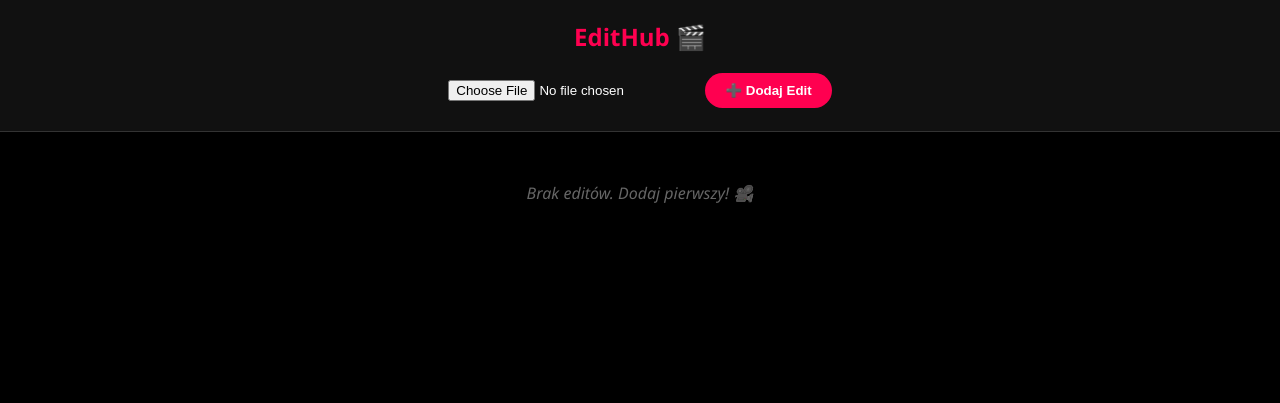
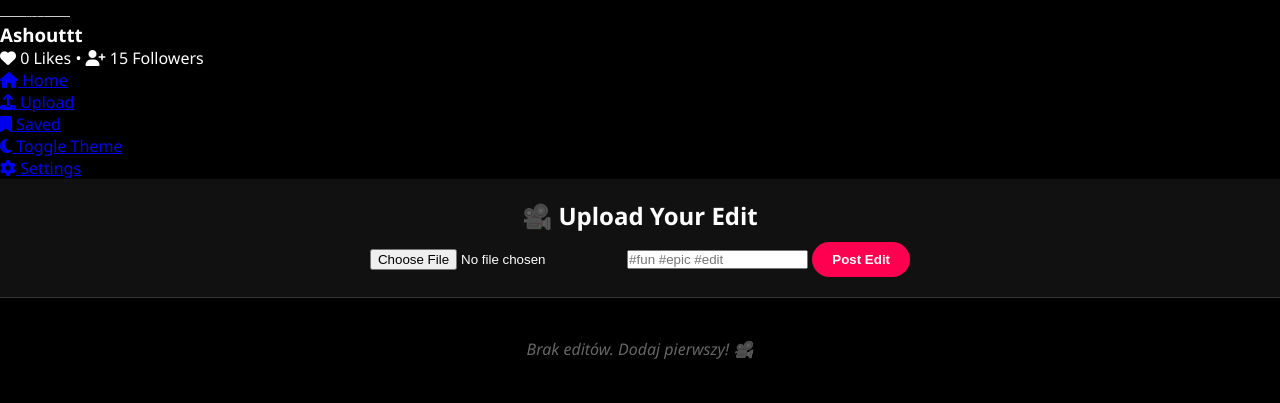
Before and after one commit to Ashouttt/edithub, a plain HTML site: page index.html in a window 1280 px wide. Drawn offline with Linux system fonts and the light colour scheme; placeholder pictures from the web are drawn by us.

Commit message:
Update index.html

```diff
--- a/index.html
+++ b/index.html
@@ -1,19 +1,56 @@
 <!DOCTYPE html>
-<html lang="pl">
+<html lang="en">
 <head>
     <meta charset="UTF-8" />
     <meta name="viewport" content="width=device-width, initial-scale=1.0"/>
-    <title>EditHub</title>
+    <title>EditHub - Edit Community</title>
     <link rel="stylesheet" href="style.css" />
+    <link href="https://cdnjs.cloudflare.com/ajax/libs/font-awesome/6.4.0/css/all.min.css" rel="stylesheet"/>
 </head>
 <body>
-    <div class="upload-section">
-        <h1>EditHub 🎬</h1>
-        <input type="file" id="videoUpload" accept="video/*" />
-        <button onclick="uploadVideo()">➕ Dodaj Edit</button>
+    <!-- Sidebar -->
+    <div class="sidebar">
+        <div class="profile">
+            <img src="https://via.placeholder.com/70/00ccff/ffffff?text=A" alt="Avatar" class="avatar" id="userAvatar"/>
+            <h3 id="userName">Ashouttt</h3>
+            <p><i class="fas fa-heart"></i> <span id="globalLikes">0</span> Likes • <i class="fas fa-user-plus"></i> <span id="followers">15</span> Followers</p>
+        </div>
+        <ul class="menu">
+            <li><a href="#" onclick="showSection('feed')"><i class="fas fa-home"></i> <span>Home</span></a></li>
+            <li><a href="#" onclick="showSection('upload')"><i class="fas fa-upload"></i> <span>Upload</span></a></li>
+            <li><a href="#" onclick="showSection('saved')"><i class="fas fa-bookmark"></i> <span>Saved</span></a></li>
+            <li><a href="#" onclick="toggleTheme()"><i class="fas fa-moon"></i> <span>Toggle Theme</span></a></li>
+            <li><a href="#" onclick="alert('Profile settings')"><i class="fas fa-cog"></i> <span>Settings</span></a></li>
+        </ul>
     </div>
 
-    <div id="videosContainer" class="videos-container"></div>
+    <!-- Main Feed -->
+    <main class="feed" id="feed">
+        <div class="upload-section" id="uploadBox">
+            <h2>🎥 Upload Your Edit</h2>
+            <input type="file" id="videoFile" accept="video/*" />
+            <input type="text" id="captionInput" placeholder="#fun #epic #edit" />
+            <button onclick="addVideo()">Post Edit</button>
+        </div>
+
+        <div id="videosContainer"></div>
+    </main>
+
+    <!-- Saved Section -->
+    <main class="feed" id="saved" style="display: none;">
+        <h2>🔖 Saved Edits</h2>
+        <div id="savedVideos"></div>
+    </main>
+
+    <!-- Upload Section -->
+    <main class="feed" id="upload" style="display: none;">
+        <h2>📤 Upload New Edit</h2>
+        <div class="upload-box">
+            <input type="file" id="newVideoFile" accept="video/*" />
+            <textarea id="newCaption" placeholder="Write a caption..."></textarea>
+            <button onclick="submitNewVideo()">Upload</button>
+        </div>
+    </main>
 
     <script src="script.js"></script>
 </body>
```
